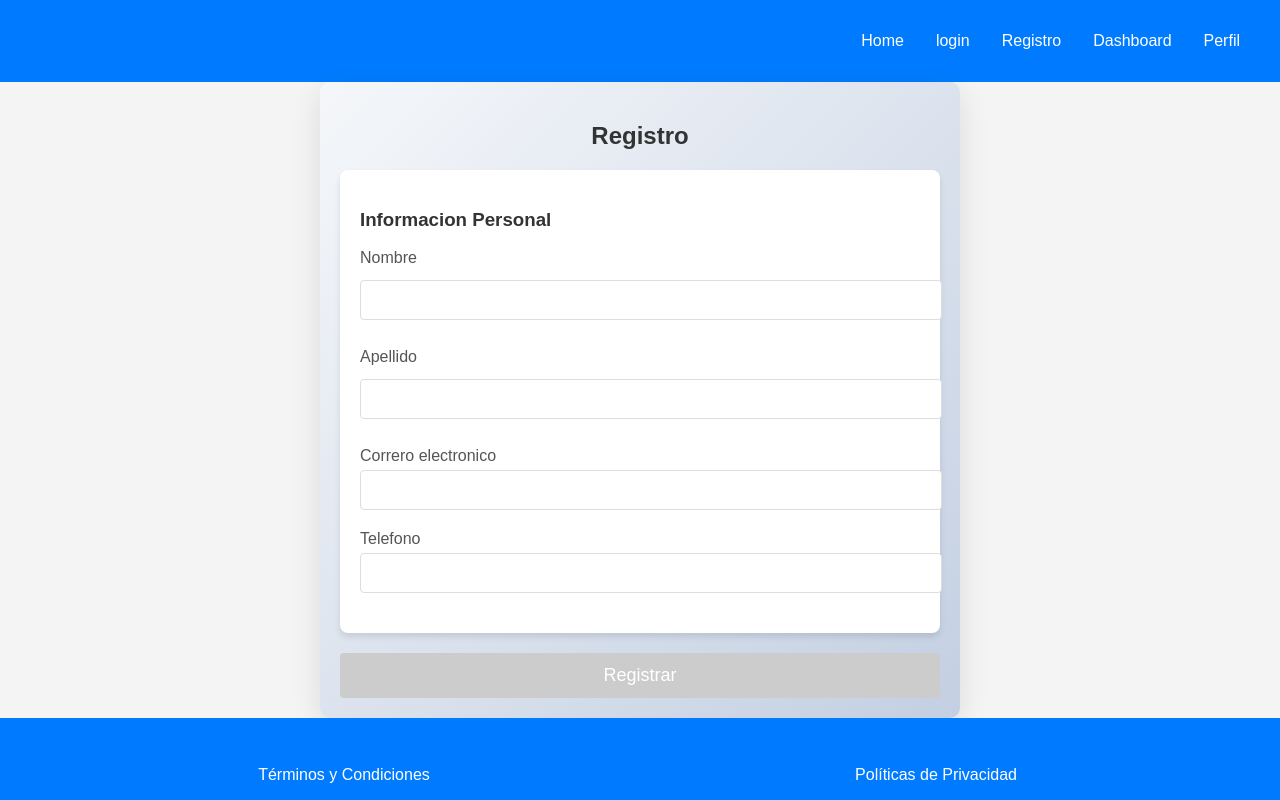
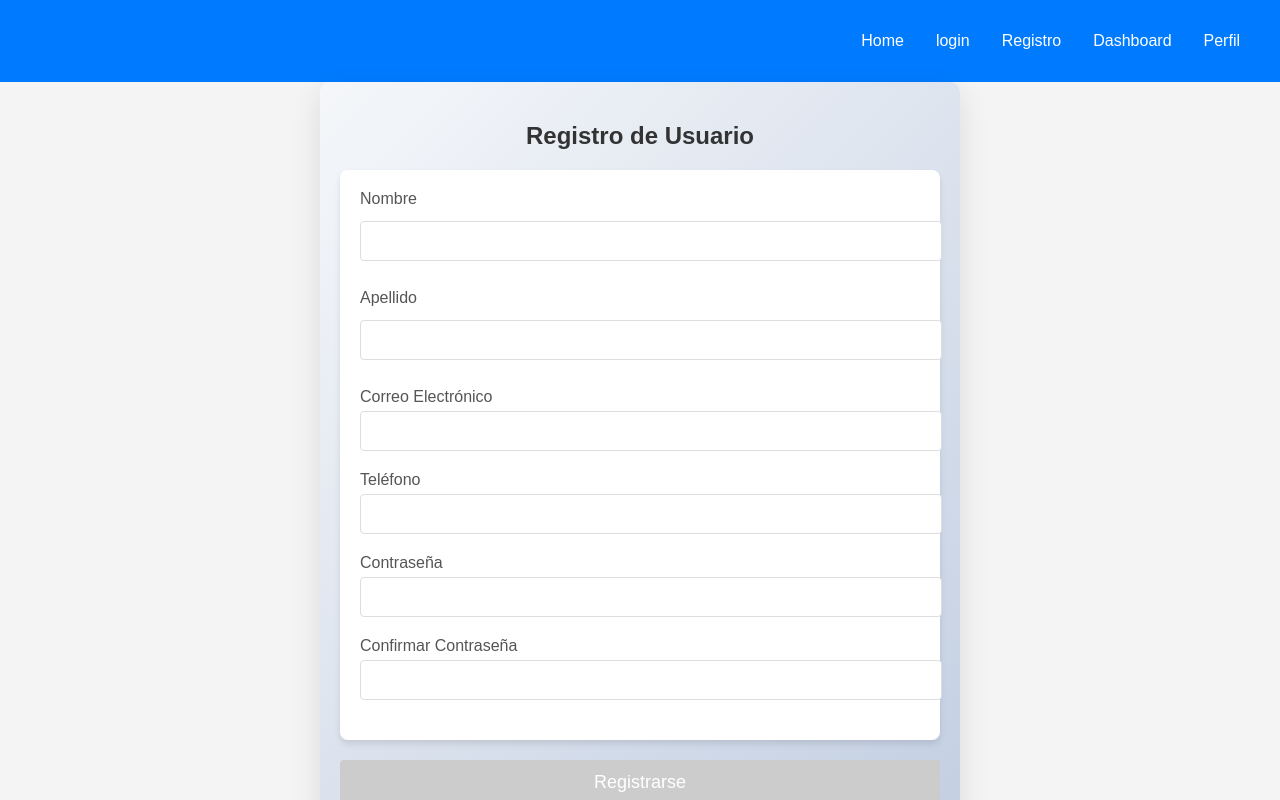
Before and after one commit to josevargas1229/pryAlebrije, an Angular app: page /register in a window 1280 px wide. Shown: the top 800 px of the page. Built offline with nearby package versions, Linux system fonts and the light colour scheme.

Commit message:
medidor fort

```diff
--- a/package.json
+++ b/package.json
@@ -23,9 +23,11 @@
     "@angular/ssr": "^18.2.1",
     "dotenv": "^16.4.5",
     "express": "^4.18.2",
+    "owasp-password-strength-test": "^1.3.0",
     "rxjs": "~7.8.0",
     "tslib": "^2.3.0",
-    "zone.js": "~0.14.10"
+    "zone.js": "~0.14.10",
+    "zxcvbn": "^4.4.2"
   },
   "devDependencies": {
     "@angular-devkit/build-angular": "^18.2.1",
@@ -34,6 +36,8 @@
     "@types/express": "^4.17.17",
     "@types/jasmine": "~5.1.0",
     "@types/node": "^18.18.0",
+    "@types/owasp-password-strength-test": "^1.3.2",
+    "@types/zxcvbn": "^4.4.5",
     "jasmine-core": "~5.2.0",
     "karma": "~6.4.0",
     "karma-chrome-launcher": "~3.2.0",
--- a/src/app/register/register.component.css
+++ b/src/app/register/register.component.css
@@ -35,6 +35,7 @@ input[type="text"],
 input[type="tel"],
 input[type="email"],
 input[type="date"],
+input[type="password"],
 textarea {
   width: 100%;
   padding: 10px;
@@ -94,6 +95,12 @@ textarea:focus {
   margin: 0 auto;
 }
 
+.password-strength {
+  margin-top: 10px;
+  font-size: 0.875em;
+  color: #4caf50; /* Cambia el color según sea necesario */
+}
+
 @keyframes spin {
   0% { transform: rotate(0deg); }
   100% { transform: rotate(360deg); }
@@ -134,3 +141,20 @@ textarea:focus-visible {
 .submit-btn:active {
   transform: scale(0.98);
 }
+/* Estilos para el medidor de fortaleza de la contraseña */
+.password-strength {
+  margin-top: 5px;
+  font-size: 0.875em;
+}
+
+.password-strength.weak {
+  color: #d32f2f; /* Color rojo para 'Débil' */
+}
+
+.password-strength.medium {
+  color: #ff9800; /* Color naranja para 'Fuerte' */
+}
+
+.password-strength.strong {
+  color: #4caf50; /* Color verde para 'Muy fuerte' */
+}
--- a/src/app/register/register.component.html
+++ b/src/app/register/register.component.html
@@ -1,40 +1,66 @@
 <div class="registration-container">
-  <h2>Registro</h2>
+  <h2>Registro de Usuario</h2>
   <form [formGroup]="registrationForm" (ngSubmit)="onSubmit()">
-    <div class="section personal-info">
-      <h3>Informacion Personal</h3>
+    <div class="section">
       <div class="form-group">
         <label for="name">Nombre</label>
-        <input type="text" id="name" formControlName="name" aria-label="Name">
+        <input type="text" id="name" formControlName="name" />
         <div *ngIf="registrationForm.get('name')?.invalid && (registrationForm.get('name')?.dirty || registrationForm.get('name')?.touched)" class="error-message">
-          Ingrese su Nombre
+          Este campo es requerido
         </div>
       </div>
+
       <div class="form-group">
         <label for="surname">Apellido</label>
-        <input type="text" id="surname" formControlName="surname" aria-label="Surname">
+        <input type="text" id="surname" formControlName="surname" />
         <div *ngIf="registrationForm.get('surname')?.invalid && (registrationForm.get('surname')?.dirty || registrationForm.get('surname')?.touched)" class="error-message">
-          Ingrese su Apellido
+          Este campo es requerido
         </div>
       </div>
+
       <div class="form-group">
-        <label for="email">Correro electronico</label>
-        <input type="email" id="email" formControlName="email" aria-label="Email Address">
+        <label for="email">Correo Electrónico</label>
+        <input type="email" id="email" formControlName="email" />
         <div *ngIf="registrationForm.get('email')?.invalid && (registrationForm.get('email')?.dirty || registrationForm.get('email')?.touched)" class="error-message">
-          Ingrese un correo valido
+          Ingrese un correo válido
         </div>
       </div>
+
       <div class="form-group">
-        <label for="phone">Telefono</label>
-        <input type="tel" id="phone" formControlName="phone" aria-label="Phone Number">
+        <label for="phone">Teléfono</label>
+        <input type="tel" id="phone" formControlName="phone" />
         <div *ngIf="registrationForm.get('phone')?.invalid && (registrationForm.get('phone')?.dirty || registrationForm.get('phone')?.touched)" class="error-message">
-          Ingrese un numero de telefono valido
+          Ingrese un número de teléfono válido
+        </div>
+      </div>
+
+      <div class="form-group">
+        <label for="password">Contraseña</label>
+        <input type="password" id="password" formControlName="password" class="input-text" />
+        <div *ngIf="registrationForm.get('password')?.invalid && (registrationForm.get('password')?.dirty || registrationForm.get('password')?.touched)" class="error-message">
+          Ingrese una contraseña válida
+        </div>
+        <div class="password-strength"
+             [ngClass]="{ 'weak': passwordStrengthMessage === 'Débil',
+                          'medium': passwordStrengthMessage === 'Normal',
+                          'strong': passwordStrengthMessage === 'Muy fuerte' }">
+          {{ passwordStrengthMessage }}
+        </div>
+      </div>
+
+      <div class="form-group">
+        <label for="confirmPassword">Confirmar Contraseña</label>
+        <input type="password" id="confirmPassword" formControlName="confirmPassword" class="input-text" />
+        <div *ngIf="passwordMismatch" class="error-message">
+          Las contraseñas no coinciden
         </div>
       </div>
     </div>
-    <button type="submit" [disabled]="registrationForm.invalid || isSubmitting" class="submit-btn">
-      <span *ngIf="!isSubmitting">Registrar</span>
-      <div *ngIf="isSubmitting" class="spinner"></div>
+
+    <button type="submit" [disabled]="registrationForm.invalid || passwordMismatch" class="submit-btn">
+      Registrarse
     </button>
+
+    <div *ngIf="isSubmitting" class="spinner"></div>
   </form>
 </div>
--- a/src/app/register/register.component.ts
+++ b/src/app/register/register.component.ts
@@ -2,6 +2,7 @@ import { Component, OnInit } from '@angular/core';
 import { FormBuilder, FormGroup, Validators } from '@angular/forms';
 import { CommonModule } from '@angular/common';
 import { ReactiveFormsModule } from '@angular/forms';
+import * as passwordStrength from 'owasp-password-strength-test';
 
 @Component({
   selector: 'app-user-registration',
@@ -10,9 +11,11 @@ import { ReactiveFormsModule } from '@angular/forms';
   standalone: true,
   imports: [CommonModule, ReactiveFormsModule]
 })
-export class RegisterComponent {
+export class RegisterComponent implements OnInit {
   registrationForm!: FormGroup;
   isSubmitting = false;
+  passwordStrengthMessage: string = ''; // Cambiado a passwordStrengthMessage
+  passwordMismatch: boolean = false;
 
   constructor(private fb: FormBuilder) {}
 
@@ -20,22 +23,80 @@ export class RegisterComponent {
     this.registrationForm = this.fb.group({
       name: ['', [Validators.required]],
       surname: ['', [Validators.required]],
-      dob: ['', [Validators.required]],
-      gender: ['', [Validators.required]],
+      email: ['', [Validators.required, Validators.email]],
       phone: ['', [Validators.required, Validators.pattern('^[0-9]{10}$')]],
-      email: ['', [Validators.required, Validators.email]],
-      address: ['', [Validators.required]]
+      password: ['', [Validators.required, Validators.minLength(8)]],
+      confirmPassword: ['', [Validators.required]]
+    });
+
+    // Observa los cambios en el campo de la contraseña
+    this.registrationForm.get('password')?.valueChanges.subscribe((password) => {
+      this.checkPasswordStrength(password);
+      this.checkPasswordMatch();
+    });
+
+    // Observa los cambios en el campo de confirmación de contraseña
+    this.registrationForm.get('confirmPassword')?.valueChanges.subscribe(() => {
+      this.checkPasswordMatch();
     });
   }
 
+  checkPasswordStrength(password: string) {
+    // Evaluar la fortaleza de la contraseña
+    if (password.length === 0) {
+      this.passwordStrengthMessage = ''; // No mostrar nada si la contraseña está vacía
+      return;
+    }
+
+    const lengthCriteria = password.length >= 8; // Al menos 8 caracteres
+    const numberCriteria = /[0-9]/.test(password); // Al menos un número
+    const uppercaseCriteria = /[A-Z]/.test(password); // Al menos una letra mayúscula
+    const lowercaseCriteria = /[a-z]/.test(password); // Al menos una letra minúscula
+    const specialCharCriteria = /[!@#$%^&*(),.?":{}|<>]/.test(password); // Al menos un carácter especial
+
+    const criteriaMet = [
+      lengthCriteria,
+      numberCriteria,
+      uppercaseCriteria,
+      lowercaseCriteria,
+      specialCharCriteria
+    ].filter(Boolean).length; // Contar cuántos criterios se cumplen
+
+    // Establecer el mensaje de fortaleza
+    switch (criteriaMet) {
+      case 0:
+      case 1:
+        this.passwordStrengthMessage = 'Muy débil';
+        break;
+      case 2:
+        this.passwordStrengthMessage = 'Débil';
+        break;
+      case 3:
+        this.passwordStrengthMessage = 'Normal';
+        break;
+      case 4:
+        this.passwordStrengthMessage = 'Fuerte';
+        break;
+      case 5:
+        this.passwordStrengthMessage = 'Muy fuerte';
+        break;
+    }
+  }
+
+  checkPasswordMatch() {
+    const password = this.registrationForm.get('password')?.value;
+    const confirmPassword = this.registrationForm.get('confirmPassword')?.value;
+    this.passwordMismatch = password !== confirmPassword;
+  }
+
   onSubmit() {
-    if (this.registrationForm.valid) {
+    if (this.registrationForm.valid && !this.passwordMismatch) {
       this.isSubmitting = true;
-      // Simulate API call
+      // Simular llamada a la API
       setTimeout(() => {
         console.log(this.registrationForm.value);
         this.isSubmitting = false;
-        // Here you would typically send the form data to your backend
+        // Aquí enviarías los datos del formulario a tu backend
       }, 2000);
     } else {
       Object.values(this.registrationForm.controls).forEach(control => {
--- /dev/null
+++ b/src/typings.d.ts
@@ -0,0 +1 @@
+declare module 'owasp-password-strength-test';
--- a/tsconfig.json
+++ b/tsconfig.json
@@ -8,6 +8,7 @@
     "noImplicitOverride": true,
     "noPropertyAccessFromIndexSignature": true,
     "noImplicitReturns": true,
+    "noImplicitAny": false,
     "noFallthroughCasesInSwitch": true,
     "skipLibCheck": true,
     "isolatedModules": true,
```
Also changed, not shown: 1 other file (tests, documents, lock files or other folders).
